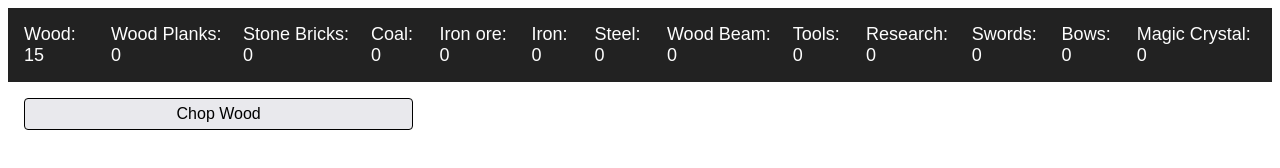
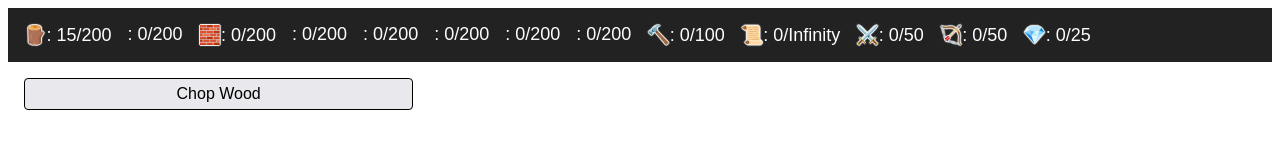
Before and after one commit to straker/js13k-2023, a website with bundled scripts: page index.html in a window 1280 px wide. Both pictures are taken after a click on the button "Chop Wood". Built offline with nearby package versions, Linux system fonts and the light colour scheme.

Commit message:
emojis and refactoring display

```diff
--- a/index.html
+++ b/index.html
@@ -45,8 +45,8 @@
     grid-area: resources;
     display: flex;
     gap: 1rem;
+    background: #222;
     color: #fdfdfd;
-    background: #222;
     padding: 1rem;
   }
 
@@ -58,6 +58,10 @@
     height: 2rem;
     font-size: 1rem;
     position: relative;
+  }
+
+  .icon {
+    text-shadow: 1px 0px 1px #fdfdfd, 0px 1px 1px #fdfdfd, 0px -1px 1px #fdfdfd, -1px 0px 1px #fdfdfd
   }
 
   .cooldown {
@@ -77,6 +81,16 @@
   button[aria-disabled="true"]:hover {
     background: rgb(233, 233, 237);
     opacity: 0.5;
+  }
+
+  #buildingGroup button {
+    display: flex;
+  }
+
+  #buildingGroup span:last-child {
+    margin-left: auto;
+    display: inline-flex;
+    gap: 0.75rem;
   }
 
   #autoActionNameGroup > div,
--- a/src/data/resources.js
+++ b/src/data/resources.js
@@ -7,10 +7,10 @@ import {
 
 // indices
 export const name = 0;
-export const prereq = 1;
-export const icon = 2;
-export const amount = 3;
-export const max = 4;
+export const icon = 1;
+export const max = 2;
+export const prereq = 3;
+export const amount = 4;
 export const visible = 5;
 
 export const wood = 0;
@@ -35,11 +35,17 @@ export default resources;
 export function initResources() {
   resources.push.call(resources,
     // 0
-    ['Wood'],
+    [
+      'Wood',
+      '🪵',
+      200
+    ],
 
     // 1
     [
       'Stone',
+      '🪨',
+      200,
       [
         [action, digStone, actionVisible, true]
       ]
@@ -48,6 +54,8 @@ export function initResources() {
     // 2
     [
       'Skeletons',
+      '💀',
+      0,
       [
         [action, stealCorpse, actionVisible, true]
       ]
@@ -56,72 +64,96 @@ export function initResources() {
     // 3
     [
       'Wood Planks',
+      '',
+      200,
       []
     ],
 
     // 4
     [
       'Stone Bricks',
+      '🧱',
+      200,
       []
     ],
 
     // 5
     [
       'Coal',
+      '',
+      200,
       []
     ],
 
     // 6
     [
       'Iron ore',
+      '',
+      200,
       []
     ],
 
     // 7
     [
       'Iron',
+      '',
+      200,
       []
     ],
 
     // 8
     [
       'Steel',
+      '',
+      200,
       []
     ],
 
     // 9
     [
       'Wood Beam',
+      '',
+      200,
       []
     ],
 
     // 10
     [
       'Tools',
+      '🔨',
+      100,
       []
     ],
 
     // 11
     [
       'Research',
+      '📜',
+      Infinity,
       []
     ],
 
     // 12
     [
       'Swords',
+      '⚔️',
+      50,
       []
     ],
 
     // 13
     [
       'Bows',
+      '🏹',
+      50,
       []
     ],
 
     // 14
     [
       'Magic Crystal',
+      '💎',
+      25,
       []
     ]
   );
--- a/src/data/state.js
+++ b/src/data/state.js
@@ -16,13 +16,13 @@ const state = {
     const obj = traversePath(this._state, p);
     return obj[index] ?? defaultValue;
   },
-  set(path) {
+  set(path, max) {
     const p = [...path];  // clone
     const value = p.pop();
     const index = p.pop();
     const obj = this.get(p);
     if (typeof value === 'number') {
-      obj[index] = (obj[index] ?? 0) + value;
+      obj[index] = Math.min((obj[index] ?? 0) + value, max ?? Infinity);
     }
     else if (typeof value === 'boolean') {
       obj[index] = value;
--- a/src/index.js
+++ b/src/index.js
@@ -19,9 +19,6 @@ const loop = GameLoop({
     manualActions.map((a, index) => {
       if (a[timer] > 0) {
         const t = state.set([action, index, timer, -dt]);
-        if (t <= 0) {
-          state.set([action, index, disabled, false]);
-        }
       }
     });
 
--- /dev/null
+++ b/src/ui/display-building.js
@@ -0,0 +1,71 @@
+import state, { resource, building } from '../data/state.js';
+import {
+  name,
+  description,
+  cost,
+  effect,
+  prereq,
+  built,
+  visible,
+  disabled
+} from '../data/buildings.js';
+import resources, { name as resourceName, icon, amount } from '../data/resources.js';
+import { on } from '../events.js';
+import { html, showWhenPrereqMet } from '../utils.js';
+
+/**
+ * Display a building the player can build.
+ *
+ * @param {*[]} data - Building data.
+ * @param {Number} index - The current item of the data.
+ */
+export default function displayBuilding(data, index) {
+  const button = html(`
+    <button title="${data[description]}">
+      <span>${data[name]}</span>
+      <span>${data[cost].map(([resourceIndex, value]) => {
+        return `<span title="${resources[resourceIndex][resourceName]}">${resources[resourceIndex][icon]}${value}</span>`
+      }).join('')}</span>
+    </button>
+  `);
+  button.hidden = data[prereq];
+  showWhenPrereqMet(data, prereq, button, building, index, visible);
+
+  // bind disabled state to the aria-disabled attribute
+  on([building, index, disabled], (value) => {
+    button.setAttribute('aria-disabled', value);
+  });
+
+  // subtract resources when built
+  button.addEventListener('click', (e) => {
+    if (state.get([building, index, disabled])) {
+      return e.preventDefault();
+    }
+
+    const buildCount = (data[built] ?? 0) + 1;
+    state.set([building, index, built, buildCount]);
+    state.set(data[effect]);
+    data[cost].map(([resourceIndex, value]) => {
+      state.set([resource, resourceIndex, amount, -value]);
+    });
+  });
+
+  // enable building when player has enough resources
+  data[cost].map(([resourceIndex]) => {
+    on([resource, resourceIndex, amount], () => {
+      let isDisabled = true;
+      if (
+        data[cost].every(([i, value]) => {
+          return state.get([resource, i, amount]) >= value
+        })
+      ) {
+        isDisabled = false;
+      }
+
+      state.set([building, index, disabled, isDisabled]);
+    });
+  });
+
+  // `buildingGroup` is a global HTML id from index.html
+  buildingGroup.appendChild(button);
+}
--- /dev/null
+++ b/src/ui/display-manual-action.js
@@ -0,0 +1,85 @@
+import state, { resource, action } from '../data/state.js';
+import {
+  name,
+  effect,
+  prereq,
+  timer,
+  cooldown,
+  visible,
+  disabled,
+  clicked
+} from '../data/actions.js';
+import { amount, max } from '../data/resources.js';
+import { on } from '../events.js';
+import { html, showWhenPrereqMet } from '../utils.js';
+
+/**
+ * Display a manual action the player can perform.
+ *
+ * @param {*[]} data - Action data.
+ * @param {Number} index - The current item of the data.
+ */
+export default function displayManualAction(data, index) {
+  const button = html(`
+    <button>
+      ${data[name]}
+      <span class="cooldown"></span>
+    </button>
+  `);
+  const cooldownDiv = button.querySelector('span');
+  button.hidden = data[prereq];
+  showWhenPrereqMet(data, prereq, button, action, index, visible);
+
+  // manual actions will always increase a resource property
+  const resourceIndex = data[effect][1];
+
+  // bind disabled state to the aria-disabled attribute
+  on([action, index, disabled], (value) => {
+    button.setAttribute('aria-disabled', value);
+  });
+
+  // perform action
+  button.addEventListener('click', (e) => {
+    if (state.get([action, index, disabled])) {
+      return e.preventDefault();
+    }
+
+    const clickCount = (data[clicked] ?? 0) + 1;
+    state.set([action, index, clicked, clickCount]);
+    state.set(data[effect], state.get([resource, resourceIndex, max]));
+    state.set([action, index, disabled, true]);
+    state.set([action, index, timer, data[cooldown]]);
+  });
+
+  // update action cooldown timer
+  on([action, index, timer], (value) => {
+    cooldownDiv.style.width = value / data[cooldown] * 100 + '%';
+
+    // re-enable action if timer expires and the resources is not
+    // at max
+    if (
+      value <= 0 &&
+      state.get([resource, resourceIndex, amount]) < state.get([resource, resourceIndex, max])
+    ) {
+      state.set([action, index, disabled, false]);
+    }
+  });
+
+  // re-enable action if max resource increases (but only if
+  // timer isn't going)
+  on([resource, resourceIndex, max], (value) => {
+    if (data[timer] <= 0) {
+      state.set([action, index, disabled, false]);
+    }
+  });
+
+  // re-enable action if resources are below max (but only if timer isn't going)
+  on([resource, resourceIndex, amount], (value) => {
+    if (data[timer] <= 0 && amount < state.get([resource, resourceIndex, max])) {
+      state.set([action, index, disabled, false]);
+    }
+  });
+
+  // `actionGroup` is a global HTML id from index.html
+  actionGroup.appendChild(button);
+}
--- /dev/null
+++ b/src/ui/display-resource.js
@@ -0,0 +1,39 @@
+import { resource } from '../data/state.js';
+import {
+  name,
+  icon,
+  prereq,
+  amount,
+  max,
+  visible
+} from '../data/resources.js';
+import { on } from '../events.js';
+import { html, showWhenPrereqMet } from '../utils.js';
+
+/**
+ * Display the amount of a resource the player has.
+ *
+ * @param {*[]} data - Resource data.
+ * @param {Number} index - The current item of the data.
+ */
+export default function displayResource(data, index) {
+  const div = html(`<div title="${data[name]}"></div>`);
+  setText(div, data);
+  div.hidden = data[prereq];
+  showWhenPrereqMet(data, prereq, div, resource, index, visible);
+
+  // bind resource state to the display value
+  on([resource, index, amount], (value) => {
+    setText(div, data, value);
+  });
+  on([resource, index, max], (value) => {
+    setText(div, data, value);
+  });
+
+  // `resourceGroup` is a global HTML id from index.html
+  resourceGroup.appendChild(div);
+}
+
+function setText(div, data) {
+  div.innerHTML = `<span class="icon">${data[icon]}</span>: ${data[amount] ?? 0}/${data[max]}`;
+}
--- a/src/ui/index.js
+++ b/src/ui/index.js
@@ -30,32 +30,13 @@ import actions, {
   idle
 } from '../data/actions.js';
 import state, { resource, building, action } from '../data/state.js';
+import displayResource from './display-resource.js';
+import displayBuilding from './display-building.js';
+import displayManualAction from './display-manual-action.js';
 
 export default function initUI() {
-  resources.map((resourceData, index) => {
-    const display = document.createElement('div');
-    display.textContent = resourceData[resourceName] + ': ' + 0;
-    on([resource, index, amount], (value) => {
-      display.textContent = resourceData[resourceName] + ': ' + value;
-    });
-    // if resource has prereqs then we don't show initially
-    display.hidden = resourceData[resourcePrereq];
-
-    // display if prereq is met
-    const prereqs = (resourceData[resourcePrereq] ?? [])
-    prereqs.map(prereq => {
-      const p = [...prereq];  // clone
-      const value = p.pop();
-      on(p, (curValue) => {
-        if (curValue >= value) {
-          display.hidden = false;
-          state.set([resource, index, resourceVisible, true]);
-        }
-      });
-    });
-
-    resourceGroup.appendChild(display);
-  });
+  resources.map(displayResource);
+  buildings.map(displayBuilding);
 
   actions.map((actionData, index) => {
     let button;
@@ -63,33 +44,34 @@ export default function initUI() {
 
     // manual click action
     if (actionData[assignable] === 1) {
-      button = document.createElement('button');
-      button.textContent = actionData[actionName];
-      button.addEventListener('click', (e) => {
-        if (button.getAttribute('aria-disabled') === 'true') {
-          return e.preventDefault();
-        }
+      displayManualAction(actionData, index);
+      // button = document.createElement('button');
+      // button.textContent = actionData[actionName];
+      // button.addEventListener('click', (e) => {
+      //   if (button.getAttribute('aria-disabled') === 'true') {
+      //     return e.preventDefault();
+      //   }
 
-        const clickCount = (actionData[clicked] ?? 0) + 1;
-        state.set([action, index, clicked, clickCount]);
-        state.set(actionData[actionEffect]);
-        state.set([action, index, disabled, true]);
-        state.set([action, index, timer, actionData[cooldown]]);
-      });
+      //   const clickCount = (actionData[clicked] ?? 0) + 1;
+      //   state.set([action, index, clicked, clickCount]);
+      //   state.set(actionData[actionEffect]);
+      //   state.set([action, index, disabled, true]);
+      //   state.set([action, index, timer, actionData[cooldown]]);
+      // });
 
-      on([action, index, disabled], (value) => {
-        button.setAttribute('aria-disabled', value);
-      });
+      // on([action, index, disabled], (value) => {
+      //   button.setAttribute('aria-disabled', value);
+      // });
 
-      const cooldownDiv = document.createElement('div');
-      cooldownDiv.classList.add('cooldown');
-      button.appendChild(cooldownDiv);
+      // const cooldownDiv = document.createElement('div');
+      // cooldownDiv.classList.add('cooldown');
+      // button.appendChild(cooldownDiv);
 
-      on([action, index, timer], (value) => {
-        cooldownDiv.style.width = value / actionData[cooldown] * 100 + '%';
-      });
+      // on([action, index, timer], (value) => {
+      //   cooldownDiv.style.width = value / actionData[cooldown] * 100 + '%';
+      // });
 
-      actionGroup.appendChild(button);
+      // actionGroup.appendChild(button);
     }
     // auto action
     else {
@@ -147,7 +129,6 @@ export default function initUI() {
       }
 
       autoActionInputGroup.appendChild(button);
-    }
 
       // if action has prereqs then we don't show initially
       button.hidden = actionData[actionPrereq];
@@ -169,59 +150,6 @@ export default function initUI() {
           }
         });
       });
-  });
-
-  buildings.map((buildingData, index) => {
-    const button = document.createElement('button');
-    button.textContent = buildingData[buildingName];
-    button.setAttribute('title', buildingData[description]);
-    button.addEventListener('click', (e) => {
-      if (button.getAttribute('aria-disabled') === 'true') {
-        return e.preventDefault();
-      }
-
-      const buildCount = (buildingData[clicked] ?? 0) + 1;
-      state.set([building, index, built, buildCount]);
-      state.set(buildingData[buildingEffect]);
-      buildingData[cost].map(([index, value]) => {
-        state.set([resource, index, amount, -value]);
-      });
-    });
-    buildingData[cost].map(([index]) => {
-      on([resource, index, amount], () => {
-        let disabled = true;
-        if (
-          buildingData[cost].every(([i, value]) => {
-            return state.get([resource, i, amount]) > value
-          })
-        ) {
-          disabled = false;
-        }
-
-        button.setAttribute('aria-disabled', disabled);
-      });
-    });
-
-    // if action has prereqs then we don't show initially
-    button.hidden = buildingData[buildingPrereq];
-
-    // display if prereq is met
-    const prereqs = (buildingData[buildingPrereq] ?? [])
-    const prereqsMet = prereqs.map(() => 0);
-    prereqs.map((prereq, i) => {
-      const p = [...prereq];  // clone
-      const value = p.pop();
-      on(p, (curValue) => {
-        if (curValue >= value) {
-          prereqsMet[i] = 1;
-          if (prereqsMet.every(v => v === 1)) {
-            button.hidden = false;
-            state.set([building, index, buildingVisible, true]);
-          }
     }
   });
-    });
-
-    buildingGroup.appendChild(button);
-  });
 }
--- a/src/utils.js
+++ b/src/utils.js
@@ -1,3 +1,17 @@
+import { on } from './events.js';
+
+/**
+ * Traverse a nested array and return the value at the desired path. Each index of the `path` is the index of the array to traverse down at each level.
+ *
+ * @example
+ * const array = [ [1], [ [2] ] ]
+ * traversePath(array, [0, 0]) // 1
+ * traversePath(array, [1, 0, 0]) // 2
+ *
+ * @param {*[]} array - Array to traverse.
+ * @param {Number[]} path - Array of indices.
+ * @return {*}
+ */
 export function traversePath(array, path) {
   let curr = array;
   path.map(index => {
@@ -6,3 +20,43 @@ export function traversePath(array, path) {
   });
   return curr;
 }
+
+/**
+ * Show the HTML element when the prerequisites of the element are met.
+ *
+ * @param {*[]} data - Resource, Building, or Action data.
+ * @param {Number} prereqIndex - Prereq index of the data array.
+ * @param {HTMLElement} domElm - HTML Element to show.
+ * @param {Number} stateIndex - Data index of the state array.
+ * @param {Number} itemIndex - The current item of the data.
+ * @param {Number} visibleIndex - The visible index of the current item data.
+ */
+export function showWhenPrereqMet(data, prereqIndex, domElm, stateIndex, itemIndex, visibleIndex) {
+  const prereqs = (data[prereqIndex] ?? [])
+  const prereqsMet = prereqs.map(() => 0);
+  prereqs.map((prereq, i) => {
+    const path = [...prereq];  // clone
+    const neededValue = path.pop();
+    on(path, (curValue) => {
+      if (curValue >= neededValue) {
+        prereqsMet[i] = 1;
+        if (prereqsMet.every(value => value)) {
+          domElm.hidden = false;
+          state.set([stateIndex, itemIndex, visibleIndex, true]);
+        }
+      }
+    });
+  });
+}
+
+/**
+ * Transform a string of HTML into an HTML element.
+ *
+ * @param {String} str - String of HTML.
+ * @return {HTMLElement}
+ */
+export function html(str) {
+  const div = document.createElement('div');
+  div.innerHTML = str;
+  return div.children[0];
+}
```
Lines whose indentation alone changed are shown as unchanged.
